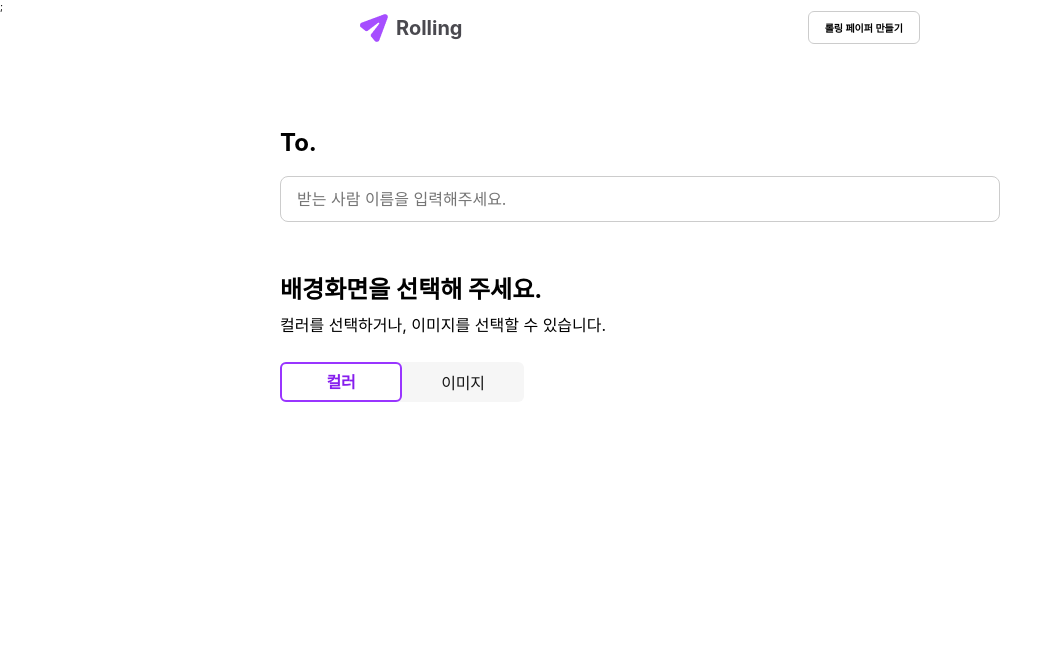
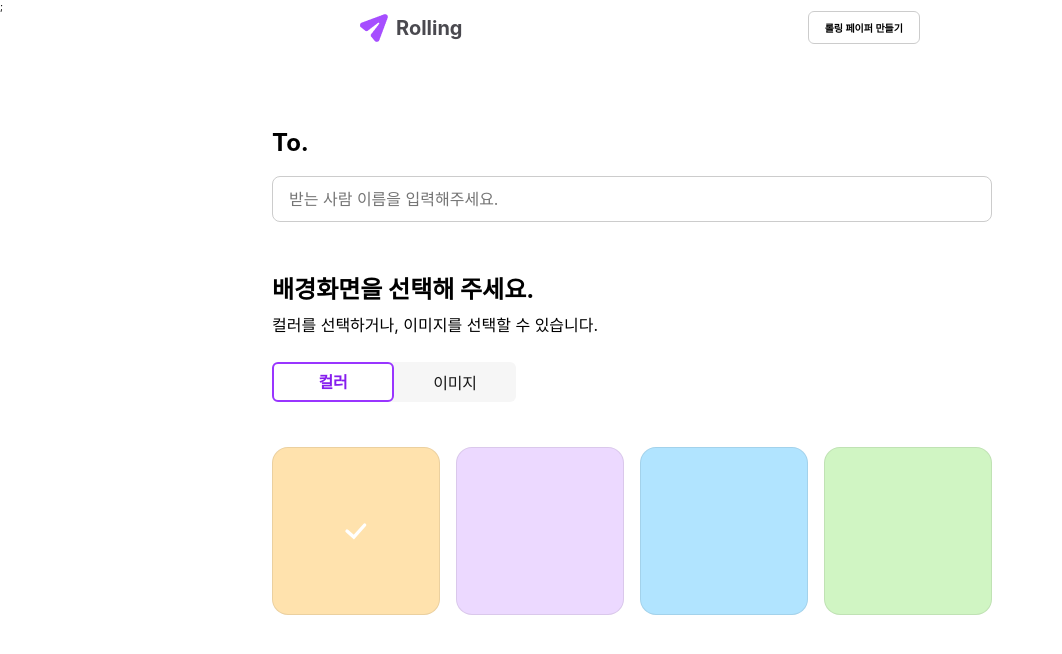
Before and after one commit to codeit-project-rolling/rolling, a React (Create React App) app: page /post in a window 1280 px wide. Shown: the top 654 px of the page, without its empty margins (0-1062 px from the left). Built offline with nearby package versions, Linux system fonts and the light colour scheme; the HTML template or start-up script is replaced by a standard one.

Commit message:
feat: BackgroundOption 컴포넌트 추가

```diff
--- a/src/components/BackgroundOption/BackgroundOption.jsx
+++ b/src/components/BackgroundOption/BackgroundOption.jsx
@@ -0,0 +1,56 @@
+import PropTypes from 'prop-types';
+import React, { useState } from 'react';
+
+import checkIcon from 'assets/images/check.svg';
+
+import styles from 'components/BackgroundOption/BackgroundOption.module.scss';
+
+function BackgroundOption({ onSelect }) {
+  const [selectedColor, setSelectedColor] = useState('orange');
+
+  const handleColorSelect = (color) => {
+    setSelectedColor(color);
+    onSelect(color);
+  };
+
+  return (
+    <div className={styles.backgroundOption}>
+      <button
+        className={`${styles.option} ${styles.orange}`}
+        onClick={() => handleColorSelect('orange')}
+        // style={{ backgroundColor: '#FFE2AD' }}
+        type="button"
+      >
+        {selectedColor === 'orange' && <img src={checkIcon} alt="checkIcon" />}
+      </button>
+      <button
+        className={`${styles.option} ${styles.purple}`}
+        onClick={() => handleColorSelect('purple')}
+        style={{ backgroundColor: '#ECD9FF' }}
+        type="button"
+      >
+        {selectedColor === 'purple' && <img src={checkIcon} alt="checkIcon" />}
+      </button>
+      <button
+        className={`${styles.option} ${styles.blue}`}
+        onClick={() => handleColorSelect('blue')}
+        style={{ backgroundColor: '#B1E4FF' }}
+        type="button"
+      >
+        {selectedColor === 'blue' && <img src={checkIcon} alt="checkIcon" />}
+      </button>
+      <button
+        className={`${styles.option}  ${styles.green}`}
+        onClick={() => handleColorSelect('green')}
+        style={{ backgroundColor: '#D0F5C3' }}
+        type="button"
+      >
+        {selectedColor === 'green' && <img src={checkIcon} alt="checkIcon" />}
+      </button>
+    </div>
+  );
+}
+BackgroundOption.propTypes = {
+  onSelect: PropTypes.func.isRequired,
+};
+export default BackgroundOption;
--- a/src/components/BackgroundOption/BackgroundOption.module.scss
+++ b/src/components/BackgroundOption/BackgroundOption.module.scss
@@ -0,0 +1,29 @@
+@import 'assets/styles/global.scss';
+.backgroundOption {
+  display: flex;
+  .option {
+    border: none;
+    width: 16.8rem;
+    height: 16.8rem;
+    margin-right: 1.6rem;
+    margin-top: 4.5rem;
+    border-radius: 1.6rem;
+    border: 1px rgba(0, 0, 0, 0.08) solid;
+    display: flex;
+    justify-content: center;
+    align-items: center;
+    position: relative;
+  }
+  .orange {
+    background-color: $Orange200;
+  }
+  .purple {
+    background-color: $Purple200;
+  }
+  .blue {
+    background-color: $Blue200;
+  }
+  .green {
+    background-color: $Green200;
+  }
+}
--- a/src/pages/PostPage/PostPage.jsx
+++ b/src/pages/PostPage/PostPage.jsx
@@ -1,9 +1,14 @@
+import BackgroundOption from 'components/BackgroundOption/BackgroundOption';
 import Header from 'components/Header/HeaderComponents/Header';
 import ToggleButton from 'components/ToggleButton/ToggleButton';
 
 import styles from 'pages/PostPage/PostPage.module.scss';
 
 function PostPage() {
+  const onSelect = (color) => {
+    console.log('Selected color:', color);
+    // 여기에서 선택한 색상에 대한 처리를 수행할 수 있습니다.
+  };
   return (
     <div className={styles.postPageContainer}>
       <div className={styles.headerContainer}>
@@ -16,6 +21,7 @@ function PostPage() {
           <p className={styles.chooseText}>배경화면을 선택해 주세요.</p>
           <p className={styles.whichChooseText}>컬러를 선택하거나, 이미지를 선택할 수 있습니다.</p>
           <ToggleButton />
+          <BackgroundOption onSelect={onSelect} />
         </div>
       </div>
     </div>
```
Also changed, not shown: src/assets/images/check.svg (added).
